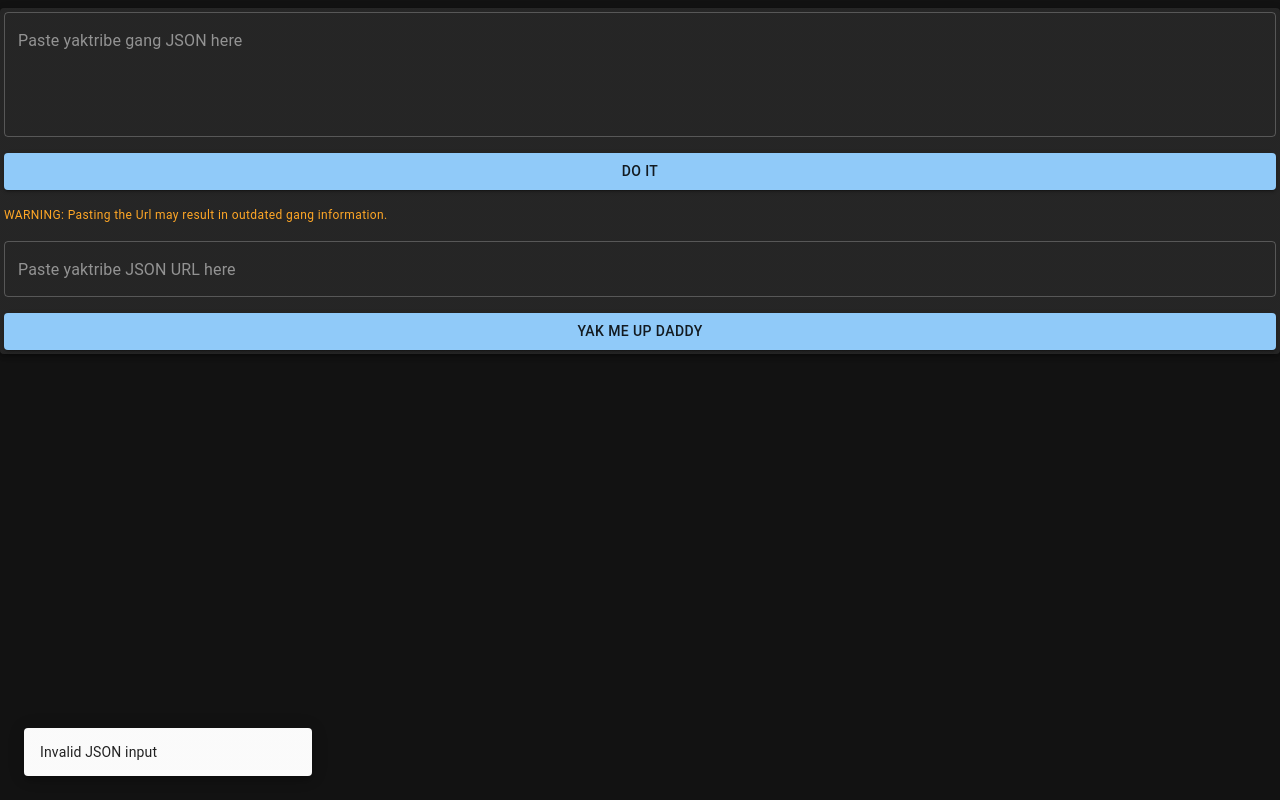
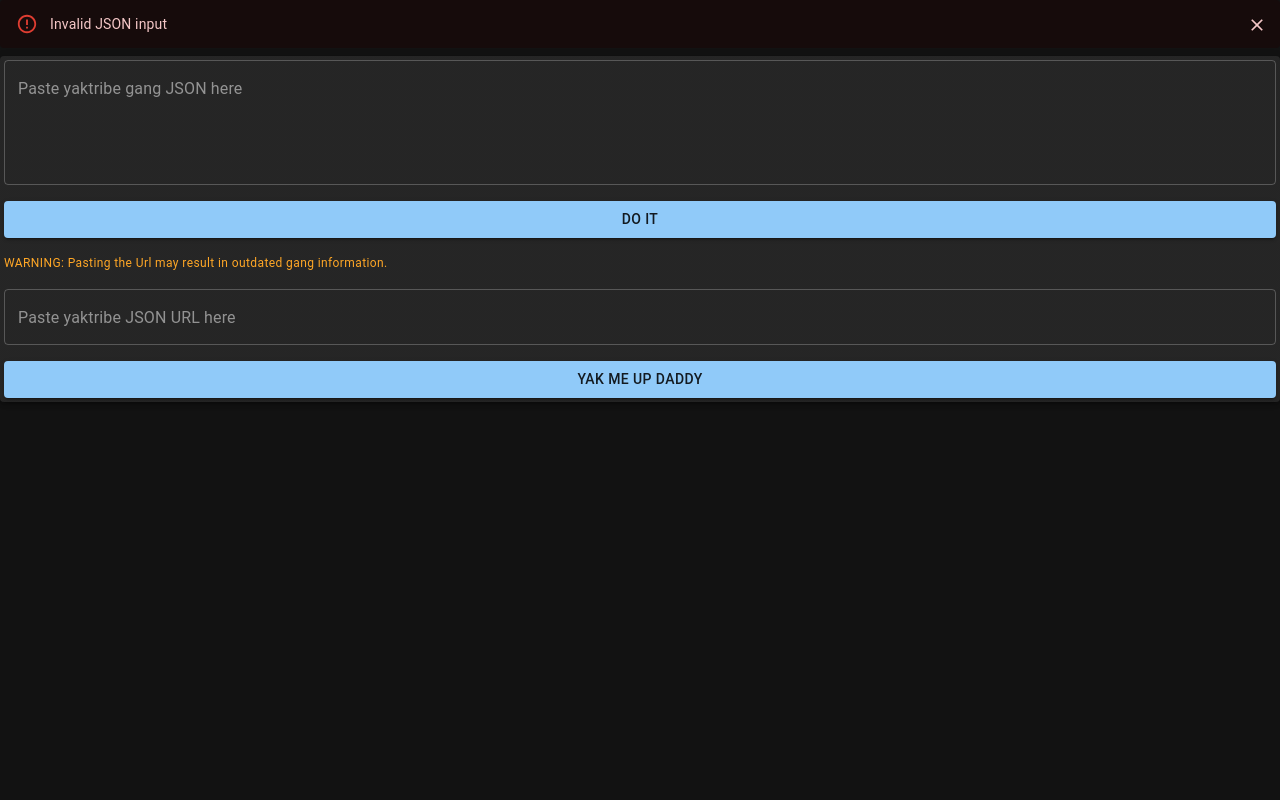
Before and after one commit to itvbbjorn/yaktribecompanion, a React (Create React App) app: page / in a window 1280 px wide. Both pictures are taken after a click on the button "DO IT". Built offline with nearby package versions, Linux system fonts and the light colour scheme.

Commit message:
Nicer error message

```diff
--- a/src/App.tsx
+++ b/src/App.tsx
@@ -1,7 +1,7 @@
 import { useState } from 'react';
 import TextField from '@mui/material/TextField';
 import Button from '@mui/material/Button';
-import { Stack, Paper, CssBaseline, Slide, CircularProgress, Snackbar, Typography } from '@mui/material';
+import { Stack, Paper, CssBaseline, Slide, CircularProgress, Snackbar, Typography, Alert } from '@mui/material';
 import GangerCard from './GangerCard';
 import { Ganger } from './models/Ganger';
 import { ThemeProvider, createTheme } from '@mui/material/styles';
@@ -56,6 +56,7 @@ function App() {
   };
 
   const fetchGangDataFromJson = () => {
+    setError(null);
     try {
       const data = JSON.parse(rawJsonInput);
       setGangData(data.gang.gangers);
@@ -77,6 +78,14 @@ function App() {
       <CssBaseline />
       <div className="App">
         <Stack spacing={2}>
+        {error && (
+          <Alert
+            severity='error'
+            onClose={() => setError(null)}
+          >
+            {error}
+          </Alert>
+        )}
           {gangData && (
             <Paper elevation={3} style={{ padding: '4px' }}>
               {showImage && gangImage ? <img src={gangImage} alt='gang' style={{ width: '100%' }} /> : null}
@@ -132,14 +141,7 @@ function App() {
             </Stack>
           </Paper>
         </Stack>
-        {error && (
-          <Snackbar
-            open={!!error}
-            message={error}
-            autoHideDuration={6000}
-            onClose={() => setError(null)}
-          />
-        )}
+
       </div>
     </ThemeProvider>
   );
```
